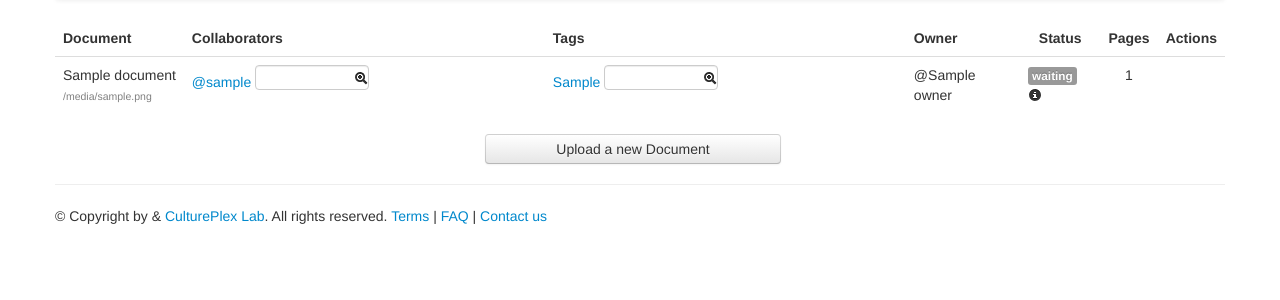
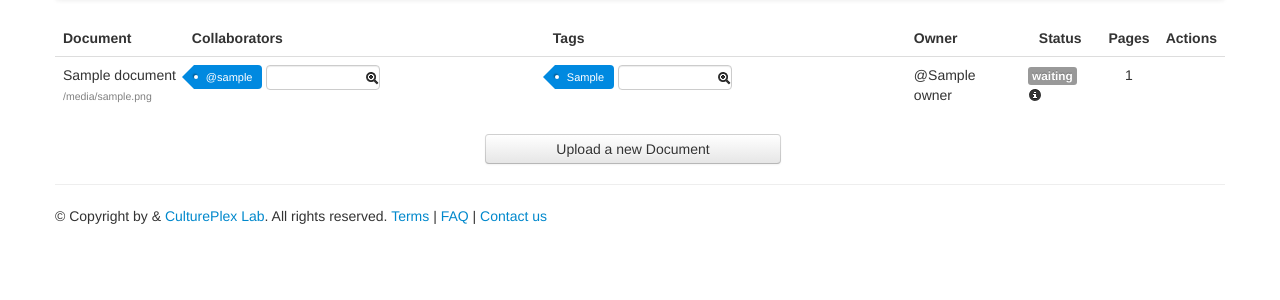
Before and after one commit to CulturePlex/festos, a Django app: template documents/templates/list_documents.html in a window 1280 px wide. Shown: the part 42-342 px from the top of the page. Run offline with Django 3.2, Linux system fonts and the light colour scheme; the template is opened without the code that fills it: most values are stand-ins (such as "Sample title", 1, 10 or a date in 2020); parts of the project's set-up code (start-up, migrations or seed data) failed here and were passed over; some libraries are stand-ins or nearby versions.

Commit message:
New style to collaborators and tags

```diff
--- a/documents/templates/list_documents.html
+++ b/documents/templates/list_documents.html
@@ -14,6 +14,75 @@
 <!--    text-indent:-9999px;-->
 <!--    padding-left:20px;-->
 }
+
+<!--.nolink{-->
+<!--	margin:0;-->
+<!--	padding:0;-->
+<!--	position:absolute;-->
+<!--	right:24px;-->
+<!--	bottom:-12px;-->
+<!--	list-style:none;-->
+<!--	}-->
+
+.nolink span {
+	float:left;
+	height:24px;
+	line-height:24px;
+	position:relative;
+	font-size:11px;
+	}
+
+.nolink span {
+	margin-left:2px;
+	padding:0 10px 0 12px;
+	background:#0089e0;
+	color:#fff;
+	text-decoration:none;
+	-moz-border-radius-bottomright:4px;
+	-webkit-border-bottom-right-radius:4px;
+	border-bottom-right-radius:4px;
+	-moz-border-radius-topright:4px;
+	-webkit-border-top-right-radius:4px;
+	border-top-right-radius:4px;
+	}
+
+.nolink span:before {
+	content:"";
+	float:left;
+	position:absolute;
+	top:0;
+	left:-12px;
+	width:0;
+	height:0;
+	border-color:transparent #0089e0 transparent transparent;
+	border-style:solid;
+	border-width:12px 12px 12px 0;
+	}
+
+.nolink span:after {
+	content:"";
+	position:absolute;
+	top:10px;
+	left:0;
+	float:left;
+	width:4px;
+	height:4px;
+	-moz-border-radius:2px;
+	-webkit-border-radius:2px;
+	border-radius:2px;
+	background:#fff;
+	-moz-box-shadow:-1px -1px 2px #004977;
+	-webkit-box-shadow:-1px -1px 2px #004977;
+	box-shadow:-1px -1px 2px #004977;
+	}
+
+.nolink span:hover {background:#555;}
+
+.nolink span:hover:before {border-color:transparent #555 transparent transparent;}
+
+
+
+
 </style>
 
 
@@ -347,7 +416,8 @@ $(document).ready(function(){
             <span id="sharers" >
             {% for sharer in document.get_users_with_perms %}
                 <a class="nolink" href="{% url 'remove_sharer' document.pk sharer.username %}">
-                <span class="sharer" data-id="{{ sharer.id }}">@{{ sharer.username }}</span></a>{% if not forloop.last %},{% endif %}
+                <span class="sharer" data-id="{{ sharer.id }}">@{{ sharer.username }}</span></a>
+<!--                {% if not forloop.last %},{% endif %}-->
             {% endfor %}
             </span>
             <input id="id_users" type="text" class="picker ui-autocomplete-input" name="user" autocomplete="off" role="textbox" aria-autocomplete="list" aria-haspopup="true" data-url="{% url 'autocomplete_users' document.pk %}" >
@@ -358,7 +428,8 @@ $(document).ready(function(){
             <span id="taggit_tags" >
             {% for taggit_tag in document.taggit_tags.names %}
                 <a class="nolink" href="{% url 'remove_taggit_tag' document.pk taggit_tag %}">
-                <span class="taggit_tag" data-id="{{ taggit_tag }}">{{ taggit_tag }}</span></a>{% if not forloop.last %},{% endif %}
+                <span class="taggit_tag" data-id="{{ taggit_tag }}">{{ taggit_tag }}</span></a>
+<!--                {% if not forloop.last %},{% endif %}-->
             {% endfor %}
             </span>
             <input id="id_taggit_tags" type="text" class="picker2 ui-autocomplete-input" name="taggit_tag" autocomplete="off" role="textbox" aria-autocomplete="list" aria-haspopup="true" data-url="{% url 'autocomplete_taggit_tags' %}" >
```
